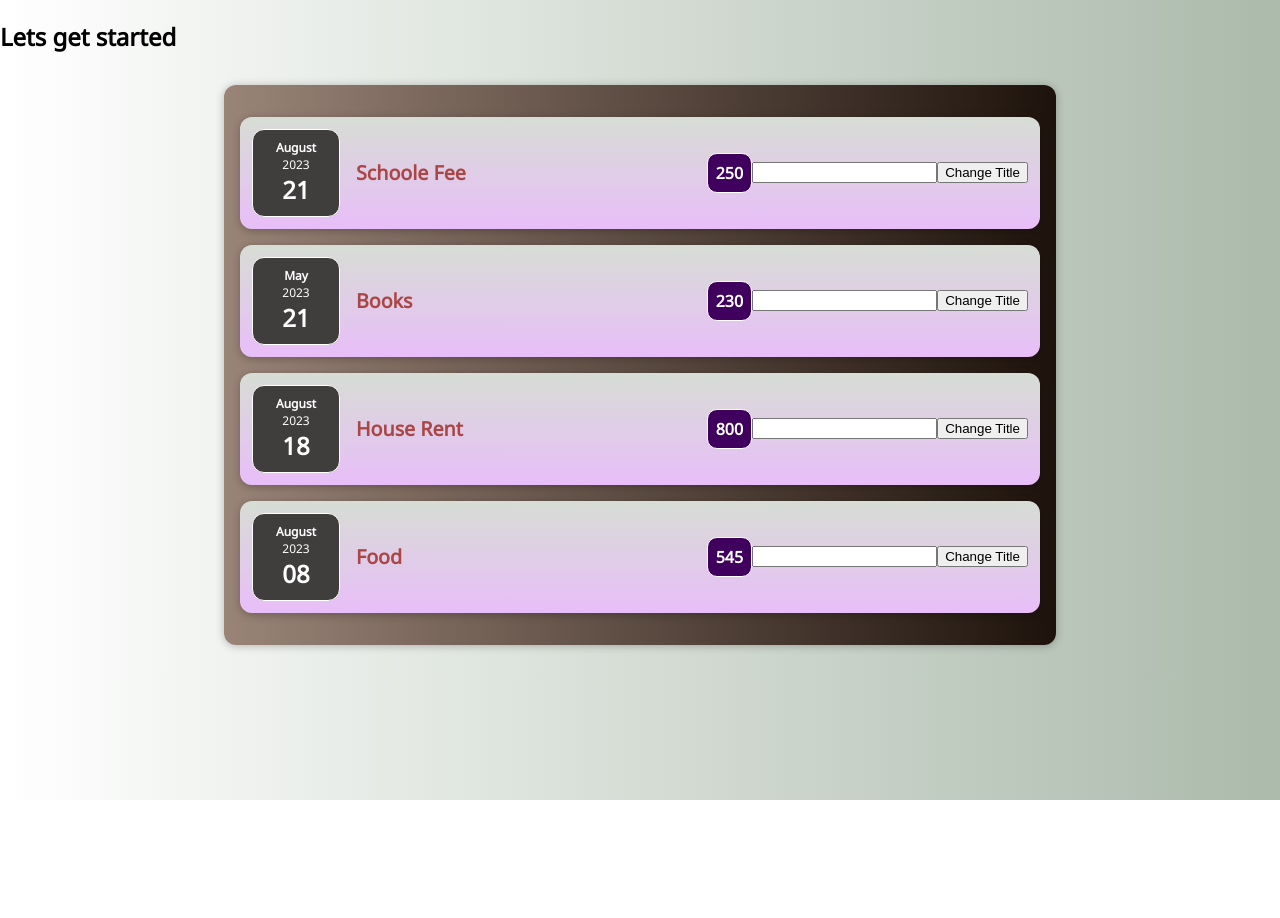
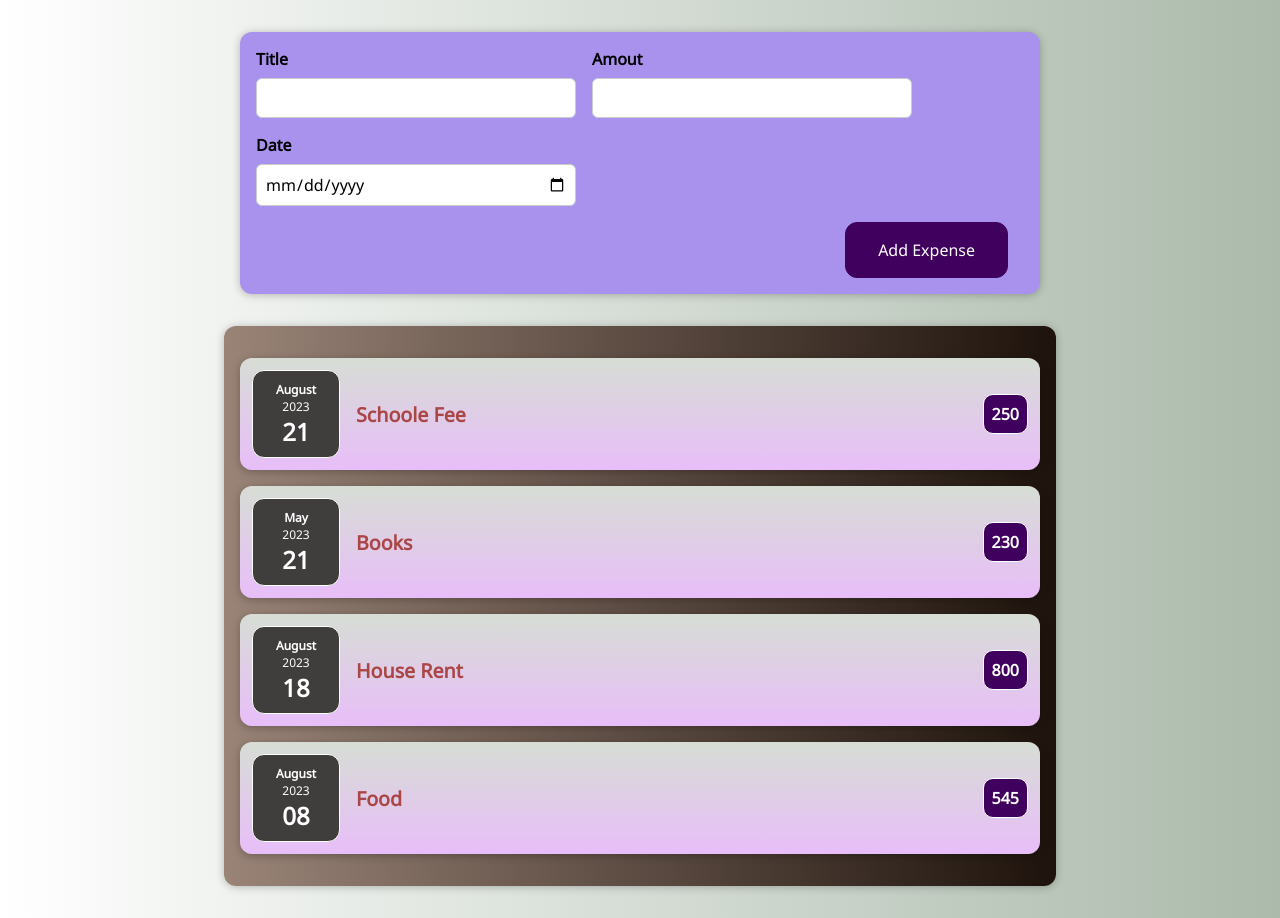
Before and after one commit to gitadityakumar/Reactjs-_-Learning, a React (Create React App) app in the folder expensetracker/: page / in a window 1280 px wide. Before the commit the page ends 800 px from the top, so only its background shows below. Built offline with nearby package versions, Linux system fonts and the light colour scheme.

Commit message:
Adding form for new expenses

```diff
--- a/expensetracker/src/App.js
+++ b/expensetracker/src/App.js
@@ -1,5 +1,6 @@
 import React from 'react';
 import Expenses from "./Components/Expenses/Expenses";
+import NewExpense from './Components/NewExpenses/NewExpense';
 
 const App = () => {
   let expenses = [
@@ -30,7 +31,7 @@
   ];
   return (
     <div>
-      <h2>Lets get started</h2>
+      <NewExpense/>
       <Expenses item={expenses}/>
     </div>
   );
--- a/expensetracker/src/Components/Expenses/ExpenseItem.js
+++ b/expensetracker/src/Components/Expenses/ExpenseItem.js
@@ -1,4 +1,4 @@
-import React,{useState} from 'react';
+import React from 'react';
 import "./ExpenseItem.css";
 
 import ExpenseDate from "./ExpenseDate";
@@ -6,17 +6,6 @@
 
 const ExpenseItem = (props) =>{
 
-  const [newTitle , setNewTitle] = useState(" ");
-
-   const [title , setTitle]= useState(props.title);
-
-   const clickHandler = () => {
-     setTitle(newTitle);
-   }
-
-   const changeHandler = (event) => {
-     setNewTitle(event.target.value);
-   }
 
   //props is a object
   return (
@@ -24,11 +13,10 @@
       <ExpenseDate  date={props.date}/>
 
       <div className="expense-item_description">
-        <h2>{title}</h2>
+        <h2>{props.title}</h2>
         <div className="epense-item__price">{props.amount}</div>
       </div>
-      <input type='text' value={newTitle} onChange={changeHandler} />
-      <button onClick={clickHandler}>Change Title</button>
+
 
     </Card>
   );
--- /dev/null
+++ b/expensetracker/src/Components/NewExpenses/ExpenseForm.css
@@ -0,0 +1,27 @@
+.new-expense__controls {
+    display:flex;
+    flex-wrap: wrap;
+    gap: 1rem;
+    margin-bottom: 1rem;
+    text-align: left;
+}
+
+.new-expense__controls label {
+    font-weight: bold;
+    margin-bottom:0.5rem;
+    display: block;
+}
+
+.new-expense__controls input {
+    font: inherit;
+    padding: 0.5rem;
+    border-radius: 6px;
+    border: 1px solid #ccc;
+    width: 20rem;
+    max-width: 100%;
+
+}
+
+.new-expense__actions {
+    text-align: right;
+}
--- /dev/null
+++ b/expensetracker/src/Components/NewExpenses/ExpenseForm.js
@@ -0,0 +1,32 @@
+import React from "react";
+
+import './ExpenseForm.css';
+
+const ExpenseForm =() => {
+    return(
+        <form>
+            <div className="new-expense__controls">
+                <div className="new-expense__control">
+                    <label>Title</label>
+                    <input type="text" />
+                </div>
+                <div className="new-expense__control">
+                    <label>Amout</label>
+                    <input type="number" min="0.01" step="0.01" />
+                </div>
+                <div className="new-expense__control">
+                    <label>Date</label>
+                    <input type="date" />
+                </div>
+
+            </div>
+            <div className="new-expense__actions">
+                <button type="submit">Add Expense </button>
+            </div>
+        </form>
+    );
+
+}
+
+
+export default ExpenseForm;
--- /dev/null
+++ b/expensetracker/src/Components/NewExpenses/NewExpense.css
@@ -0,0 +1,39 @@
+.new-expense {
+    background-color: #a892ee;
+    padding: 1rem;
+    margin: 2rem auto;
+    width: 50rem;
+    max-width: 95%;
+    border-radius: 12px;
+    text-align: center;
+    box-shadow: 0 1px 8px rgba(0,0,0,0.25);
+}
+
+.new-expense button {
+    font: inherit;
+    cursor: pointer;
+    padding: 1rem 2rem;
+    border: 1px solid#40005d;
+    background-color: #40005d;
+    color: white;
+    border-radius: 12px;
+    margin-right: 1rem;
+}
+
+.new-expense button:hover,
+.new-expense button:active {
+    background-color: #40005d;
+    border-color: #40005d;
+}
+
+.new-expense button.alternative {
+    color: #220131;
+    border-color: transparent;
+    background-color: transparent;
+
+}
+
+.new-expense button.alternative:hover,
+.new-expense button.alternative:active {
+    background-color: #ddb3f8;
+}
--- /dev/null
+++ b/expensetracker/src/Components/NewExpenses/NewExpense.js
@@ -0,0 +1,17 @@
+import React from "react";
+
+import ExpenseForm from "./ExpenseForm";
+
+import './NewExpense.css';
+
+const NewExpense = () => {
+    return(
+        <div className="new-expense" >
+            <ExpenseForm/>
+        </div>
+    );
+
+}
+
+
+export default NewExpense;
```
